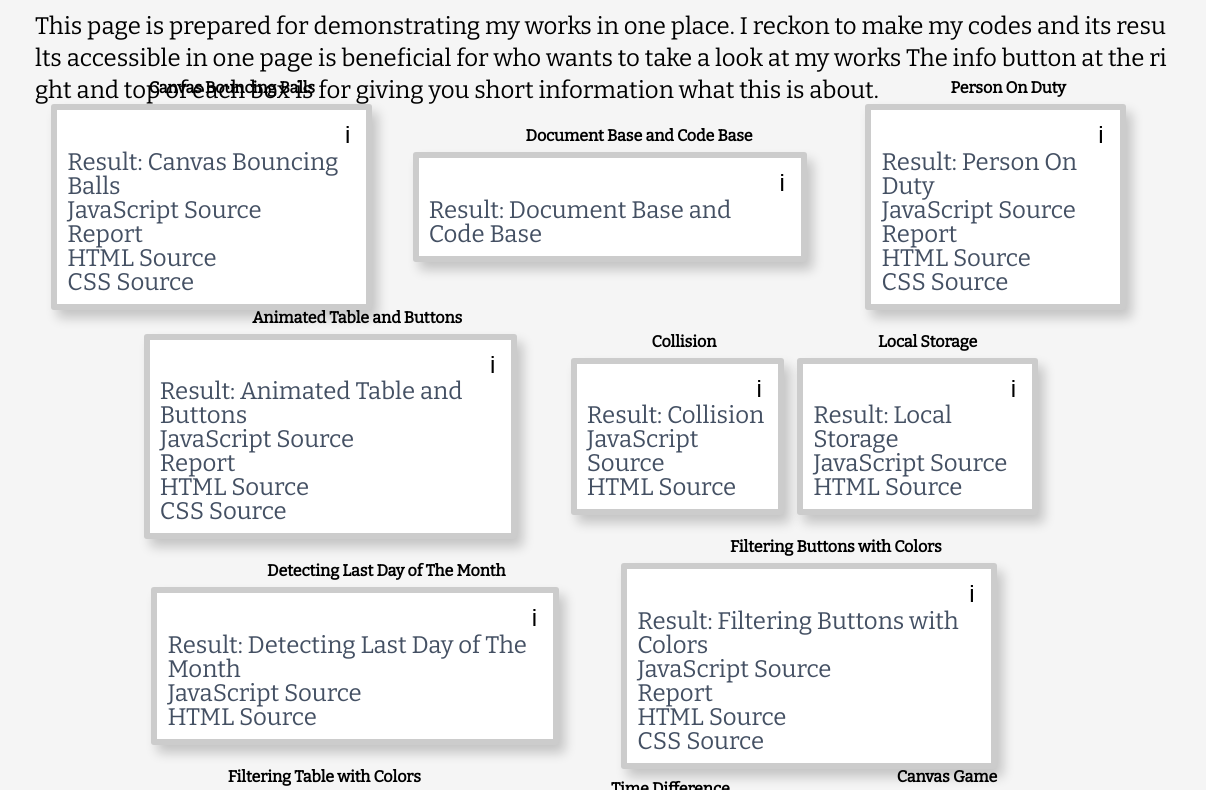
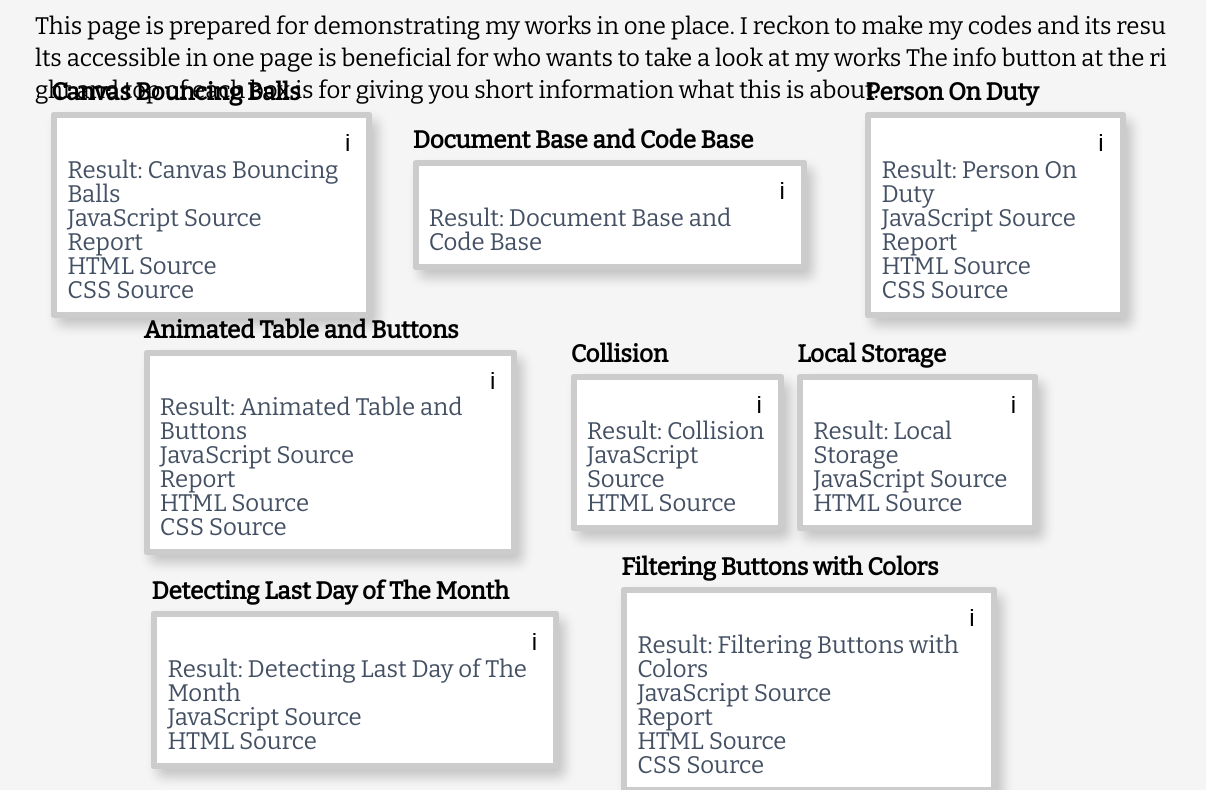
Before and after one commit to spinningcat/Visuality, a plain HTML site: page index.html in a window 1280 px wide. Shown: the top 790 px of the page, 74-1280 px from the left. Drawn offline with nearby package versions, Linux system fonts and the light colour scheme.

Commit message:
completo

```diff
--- a/css/style.css
+++ b/css/style.css
@@ -26,7 +26,7 @@ body {
   flex-wrap:wrap;
   flex-direction:column;
   height:100%;
-  justify-content:flex-start;
+  justify-content:center;
 
   }
 
@@ -92,12 +92,22 @@ body {
 
 }
 
-.container .subContainer .titleBox {
+.container .subContainer .contentContainer .boxContent .titleBox {
   display: flex;
   flex-wrap:wrap;
-  flex-direction:colum;
-  justify-content:space-around;;
+  flex-direction:row;
+  justify-content:center;;
 
+
+}
+.container .subContainer .contentContainer .boxContent .titleBox .mainTitle{
+  display: flex;
+  flex-wrap:wrap;
+  flex-direction:row;
+  justify-content:flex-start;
+
+
+  width:100%;
 }
 .container .subContainer .infoBox {
 display: flex;
@@ -131,7 +141,7 @@ flex-direction:column;
 }
 
 .titleBox {
-  font-size: 16px;
+  font-size: 24px;
   font-weight: 600;
 }
 
--- a/docs/css/style.css
+++ b/docs/css/style.css
@@ -26,7 +26,7 @@ body {
   flex-wrap:wrap;
   flex-direction:column;
   height:100%;
-  justify-content:flex-start;
+  justify-content:center;
 
   }
 
@@ -92,12 +92,22 @@ body {
 
 }
 
-.container .subContainer .titleBox {
+.container .subContainer .contentContainer .boxContent .titleBox {
   display: flex;
   flex-wrap:wrap;
-  flex-direction:colum;
-  justify-content:space-around;;
+  flex-direction:row;
+  justify-content:center;;
 
+
+}
+.container .subContainer .contentContainer .boxContent .titleBox .mainTitle{
+  display: flex;
+  flex-wrap:wrap;
+  flex-direction:row;
+  justify-content:flex-start;
+
+
+  width:100%;
 }
 .container .subContainer .infoBox {
 display: flex;
@@ -131,7 +141,7 @@ flex-direction:column;
 }
 
 .titleBox {
-  font-size: 16px;
+  font-size: 24px;
   font-weight: 600;
 }
 
```
